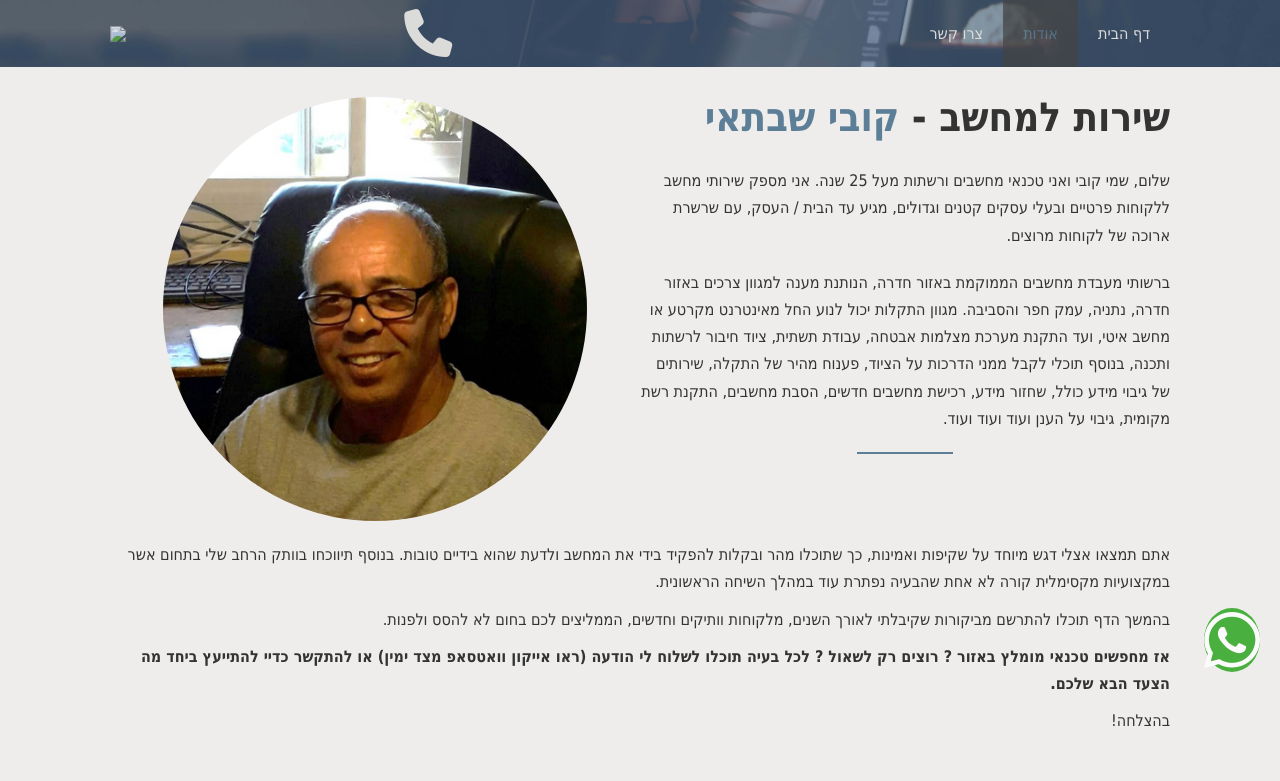
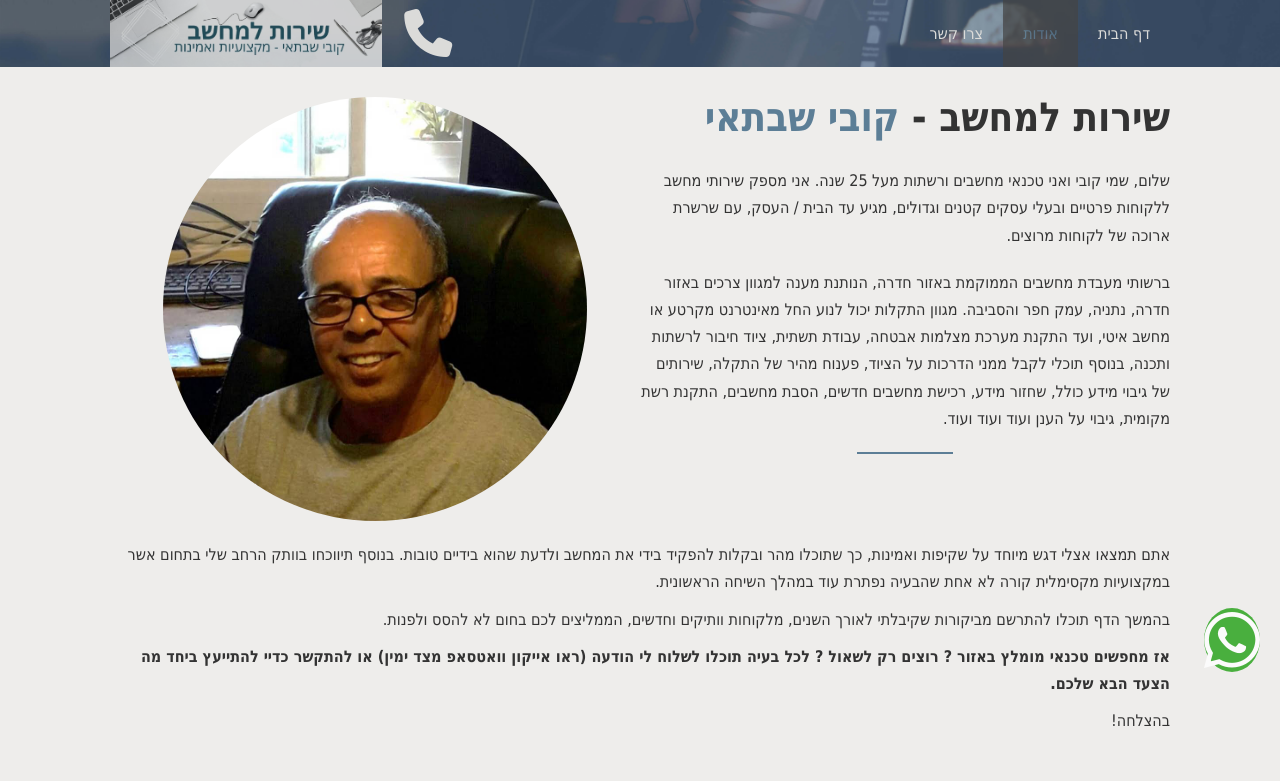
Before and after one commit to gai-s/cs_website, a plain HTML site: page about.html in a window 1280 px wide. Shown: the top 781 px of the page. Drawn offline with Linux system fonts and the light colour scheme; the site is published under a folder, as on GitHub Pages, so addresses that start at the root find nothing.

Commit message:
logo-fix

```diff
--- a/about.html
+++ b/about.html
@@ -18,7 +18,7 @@
     <nav id="navbar">
       <div class="container">
         <div class="left-nav">
-          <img src="/img/ניסיון.jpg" class="logo" />
+          <img src="img/ניסיון.jpg" class="logo" />
           <a class="call-now-icon" href="tel:+972-50-774-2116" target="_blank"><i class="fas fa-phone fa-3x"></i></a>
         </div>
         <ul class="right-nav">
```
